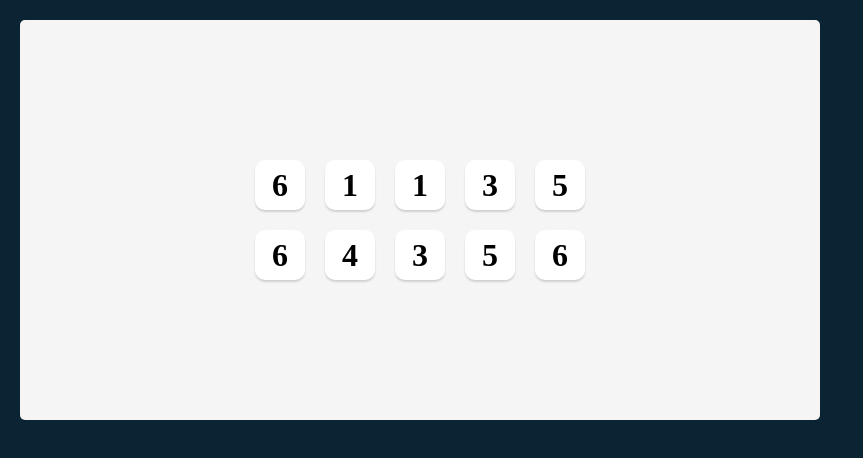
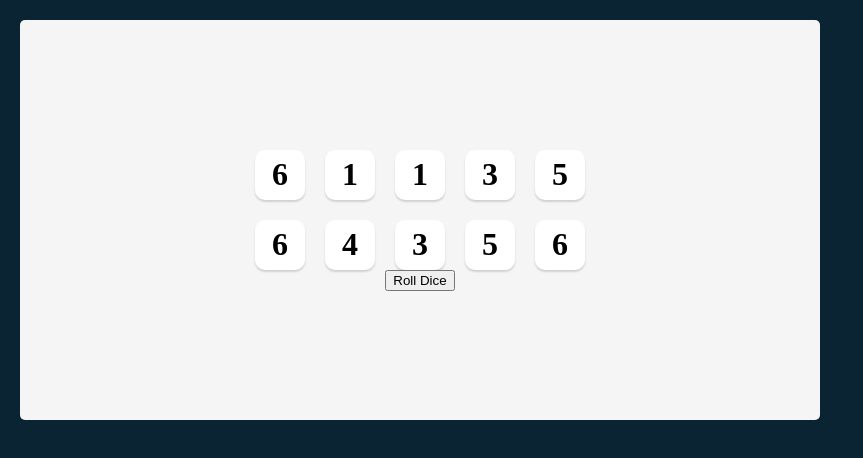
Before and after one commit to RoaaK95/Tenzies, a React (Vite) app: page / in a window 1280 px wide. Shown: the top 458 px of the page, without its empty margins (0-863 px from the left). Built offline with nearby package versions, Linux system fonts and the light colour scheme.

Commit message:
ADD ROLL DICE BUTTON THAT GENERATES RANDOM NUMBERS

```diff
--- a/src/App.jsx
+++ b/src/App.jsx
@@ -16,11 +16,17 @@ function App() {
     }
 
     const diceElements=dice.map(die => <Die value={die}/>)
+
+    const rollDice = (()=> setDice(allNewDice()))
   return (
     <main>
       <div className='dice-container'>
       {diceElements}
        </div>
+      <button
+      onClick={rollDice}
+      >Roll Dice
+      </button>
     </main>
   )
 }
```
